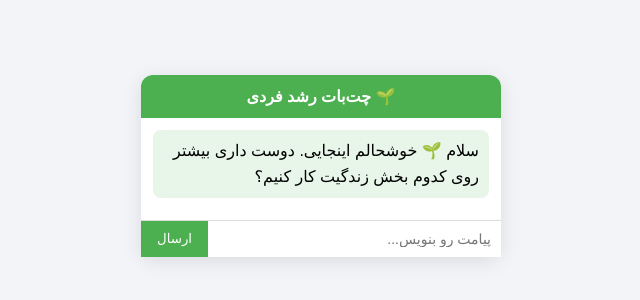
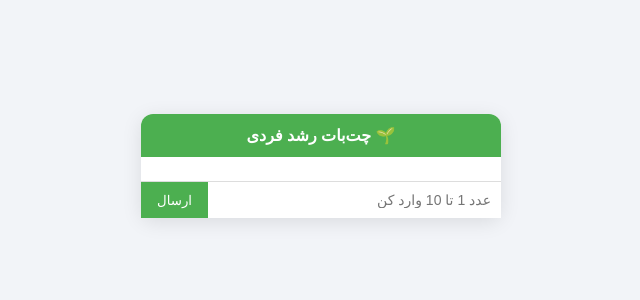
Before and after one commit to komaketim-cell/personal-development01, a plain HTML site: page index.html in a window 1280 px wide. Shown: the part 242-542 px from the top of the page, without its empty margins (319-959 px from the left). Drawn offline with Linux system fonts and the light colour scheme.

Commit message:
Update index.html

```diff
--- a/index.html
+++ b/index.html
@@ -12,16 +12,16 @@
       🌱 چت‌بات رشد فردی
     </div>
 
-    <div id="chat-box" class="chat-box">
-      <div class="bot-message">
-        سلام 🌱
-        خوشحالم اینجایی.
-        دوست داری بیشتر روی کدوم بخش زندگیت کار کنیم؟
-      </div>
-    </div>
+    <div id="chat-box" class="chat-box"></div>
 
     <div class="chat-input">
-      <input type="text" id="user-input" placeholder="پیامت رو بنویس..." />
+      <input
+        type="number"
+        id="user-input"
+        placeholder="عدد 1 تا 10 وارد کن"
+        min="1"
+        max="10"
+      />
       <button onclick="sendMessage()">ارسال</button>
     </div>
   </div>
```
